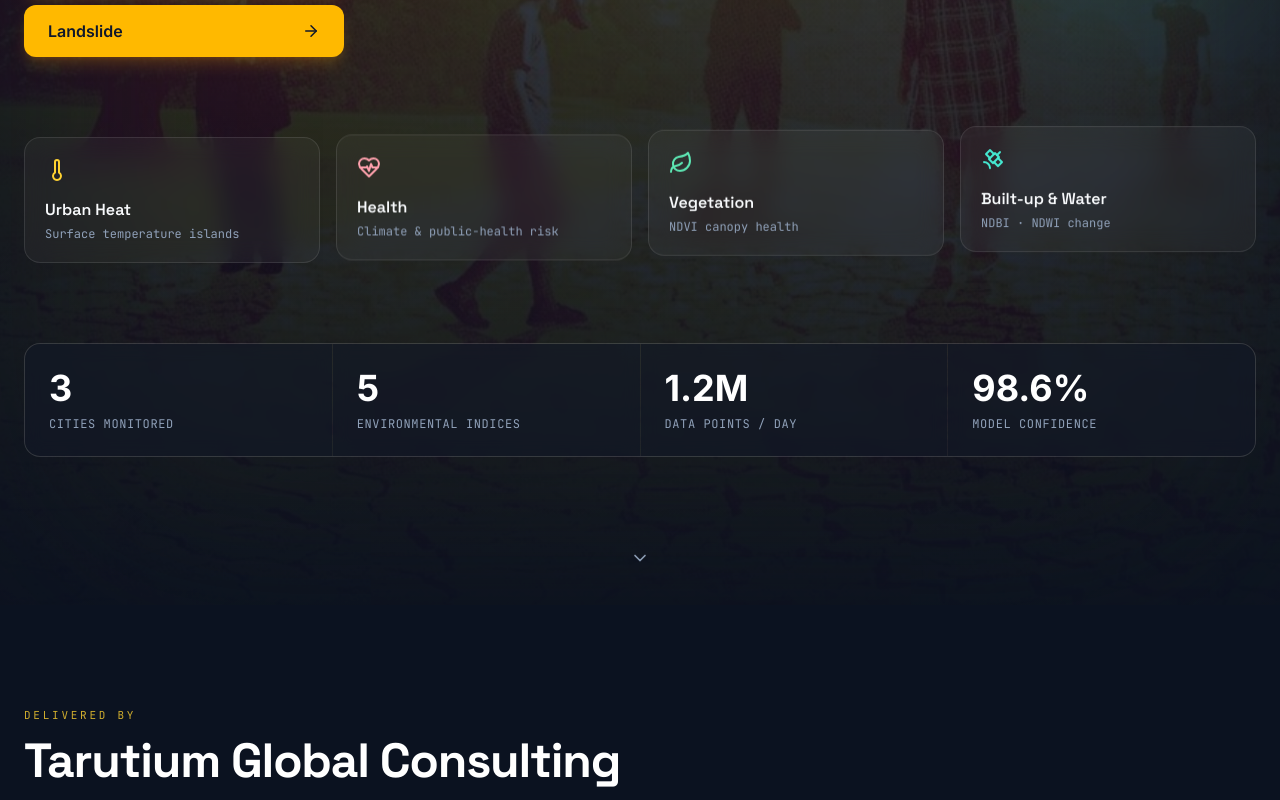
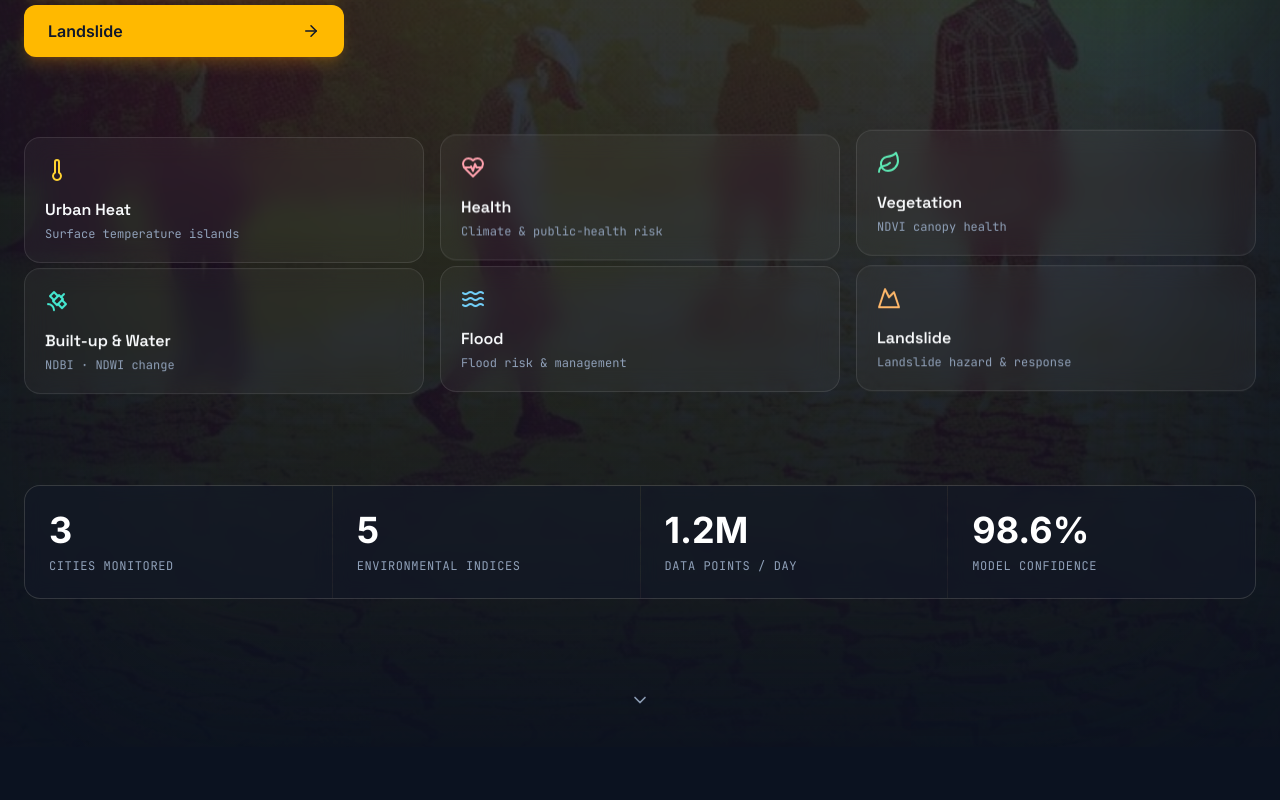
Before and after one commit to Shama-N-22/climatelens-india_2, a React (Vite) app: page / in a window 1280 px wide. Shown: the part 720-1520 px from the top of the page. Built offline with nearby package versions, Linux system fonts and the light colour scheme; no server answers.

Commit message:
Add Flood and Landslide module cards to landing

```diff
--- a/src/pages/Landing.tsx
+++ b/src/pages/Landing.tsx
@@ -8,6 +8,8 @@ import {
   Thermometer,
   HeartPulse,
   Leaf,
+  Waves,
+  Mountain,
   ChevronDown,
   Building2,
   Users,
@@ -58,6 +60,20 @@ const MODULES = [
     note: "NDBI · NDWI change",
     color: "text-teal-300",
     href: "https://www.usgs.gov/landsat-missions",
+  },
+  {
+    icon: Waves,
+    title: "Flood",
+    note: "Flood risk & management",
+    color: "text-sky-300",
+    href: "https://www.floodmanagement.info/",
+  },
+  {
+    icon: Mountain,
+    title: "Landslide",
+    note: "Landslide hazard & response",
+    color: "text-orange-300",
+    href: "https://www.gsi.gov.in/webcenter/portal/OCBIS/pageGeoInfo/pageLandslideHazard",
   },
 ];
 
@@ -230,7 +246,7 @@ export default function Landing() {
           {/* floating climate cards — now clickable, open the dashboard */}
           <div
             id="modules"
-            className="mt-20 grid w-full grid-cols-1 gap-4 sm:grid-cols-2 lg:grid-cols-4"
+            className="mt-20 grid w-full grid-cols-1 gap-4 sm:grid-cols-2 lg:grid-cols-3"
           >
             {MODULES.map((m, i) => (
               <motion.a
```
